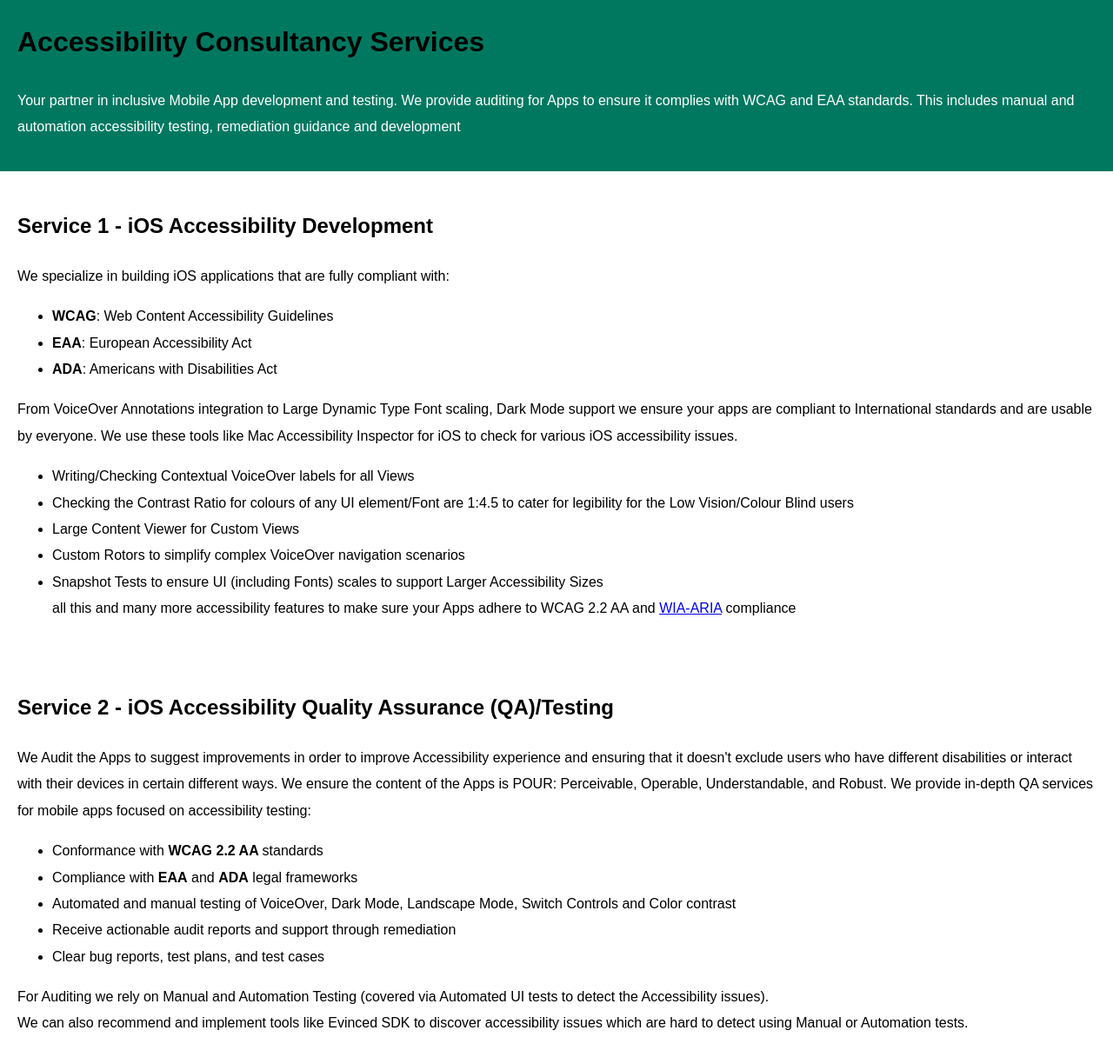
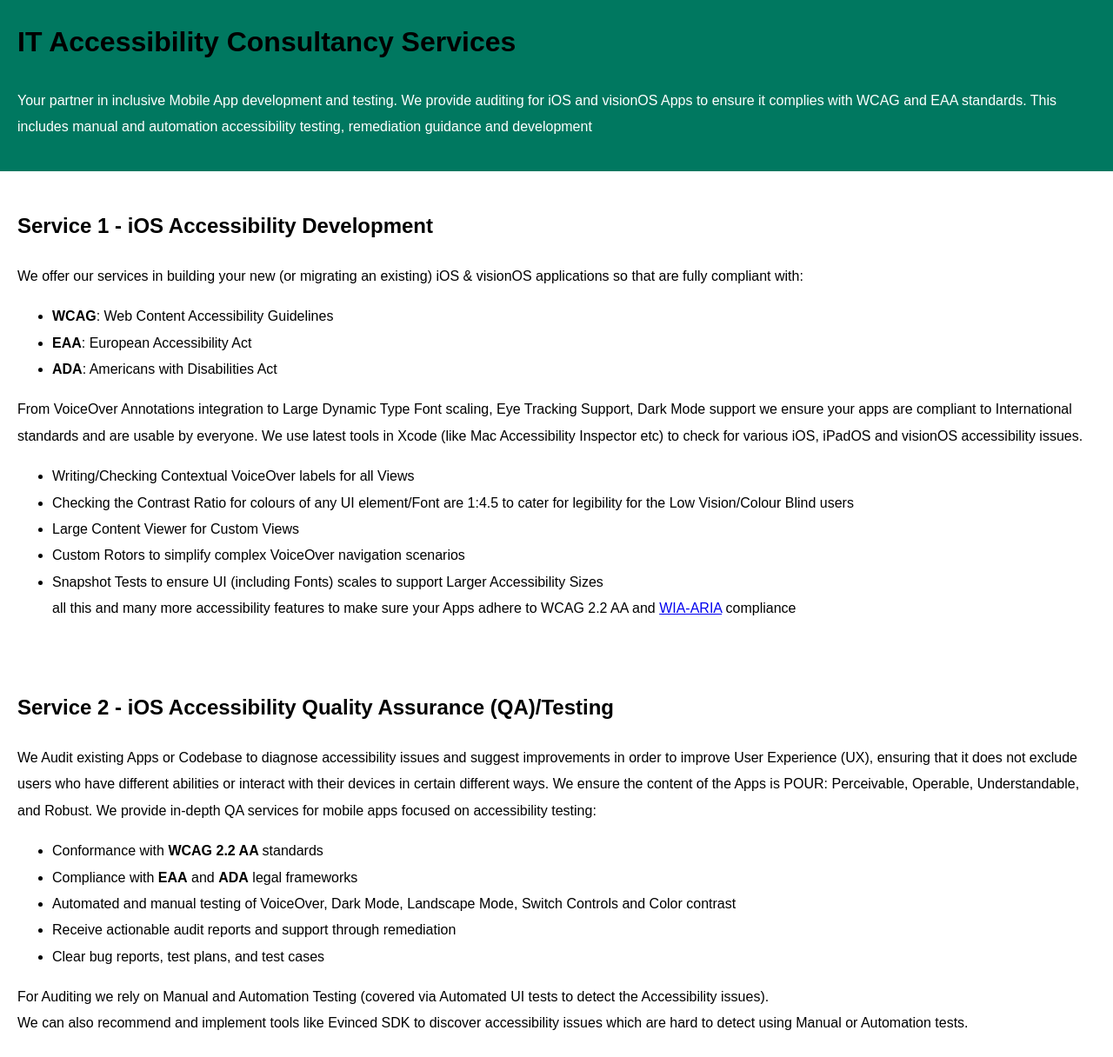
Before and after one commit to ioopl/apkia, a plain HTML site: page index.html in a window 1280 px wide. Shown: the part 122-1338 px from the top of the page at 87% size. Drawn offline with Linux system fonts and the light colour scheme.

Commit message:
Updated content

```diff
--- a/index.html
+++ b/index.html
@@ -4,9 +4,9 @@
   <meta charset="UTF-8" />
   <meta name="viewport" content="width=device-width, initial-scale=1.0" />
   <meta http-equiv="X-UA-Compatible" content="ie=edge">
-  <title>Apkia - Making Apps Accessibility Compliance</title>
-  <meta name="description" content="Apkia Technologies is a Mobile Apps Development Company based in Hatfield, UK specialising in iOS Accessibility Audits, Development and QA solutions for iOS and Android Mobile Apps">
-  <meta name="keywords" content="WCAG, Accessibility, WCAG 2.1, WCAG 2.2">
+  <title>Apkia - Making iOS Apps Accessibility Compliant</title>
+  <meta name="description" content="Apkia is an iOS Apps Accessibility QA and Development Company based in Hatfield, UK. We specialise in iOS Accessibility Audits, Development and QA solutions for iOS and Android Mobile Apps">
+  <meta name="keywords" content="WCAG, Accessibility, WCAG AA, WCAG 2.2, EAA, iOS, Apple, Mobile Apps, Swift">
   <meta name="author" content="">
 
   <!--Favicon-->
@@ -75,22 +75,22 @@
     <img src="Apkia-Alif-512X512.png" alt="Apkia Ltd logo" width="99" height="99" />
     <span style="font-size: 1.8em; font-weight: bold;">Apkia</span>
   </div>
-  <h1>Accessibility Consultancy Services</h1>
-  <p>Your partner in inclusive Mobile App development and testing. We provide auditing for Apps to ensure it complies with WCAG and EAA standards. This includes manual and automation accessibility testing, remediation guidance and development</p>
+  <h1>IT Accessibility Consultancy Services</h1>
+  <p>Your partner in inclusive Mobile App development and testing. We provide auditing for iOS and visionOS Apps to ensure it complies with WCAG and EAA standards. This includes manual and automation accessibility testing, remediation guidance and development</p>
 </header>
 
 
   <main role="main">
     <section id="ios-dev" aria-labelledby="ios-dev-title">
       <h2 id="ios-dev-title">Service 1 - iOS Accessibility Development</h2>
-      <p>We specialize in building iOS applications that are fully compliant with:</p>
+      <p>We offer our services in building your new (or migrating an existing) iOS & visionOS applications so that are fully compliant with:</p>
       <ul>
         <li><strong>WCAG</strong>: Web Content Accessibility Guidelines</li>
         <li><strong>EAA</strong>: European Accessibility Act</li>
         <li><strong>ADA</strong>: Americans with Disabilities Act</li>
       </ul>
-      <p>From VoiceOver Annotations integration to Large Dynamic Type Font scaling, Dark Mode support we ensure your apps are compliant to International standards and are usable by everyone.
-      We use these tools like Mac Accessibility Inspector for iOS to check for various iOS accessibility issues.
+      <p>From VoiceOver Annotations integration to Large Dynamic Type Font scaling, Eye Tracking Support,  Dark Mode support we ensure your apps are compliant to International standards and are usable by everyone.
+      We use latest tools in Xcode (like Mac Accessibility Inspector etc) to check for various iOS, iPadOS and visionOS accessibility issues.
       </p>
       <ul>
           <li> Writing/Checking Contextual VoiceOver labels for all Views </li>
@@ -107,7 +107,7 @@
 
     <section id="qa-testing" aria-labelledby="qa-testing-title">
       <h2 id="qa-testing-title">Service 2 - iOS Accessibility Quality Assurance (QA)/Testing</h2>
-      <p>We Audit the Apps to suggest improvements in order to improve Accessibility experience and ensuring that it doesn't exclude users who have different disabilities or interact with their devices in certain different ways. We ensure the content of the Apps is POUR: Perceivable, Operable, Understandable, and Robust. We provide in-depth QA services for mobile apps focused on accessibility testing:</p>
+      <p>We Audit existing Apps or Codebase to diagnose accessibility issues and suggest improvements in order to improve User Experience (UX), ensuring that it does not exclude users who have different abilities or interact with their devices in certain different ways. We ensure the content of the Apps is POUR: Perceivable, Operable, Understandable, and Robust. We provide in-depth QA services for mobile apps focused on accessibility testing:</p>
       <ul>
         <li>Conformance with <strong>WCAG 2.2 AA </strong>standards</li>
         <li>Compliance with <strong>EAA</strong> and <strong>ADA</strong> legal frameworks</li>
@@ -122,7 +122,7 @@
     </section>
 
     <section id="contact" aria-labelledby="contact-title">
-      <h2 id="contact-title">Contact us at <strong>contact @apkia.co.uk</strong>
+      <h2 id="contact-title">Contact us at contact@apkia.co.uk
           or fill out the form below and we will get in touch with you: </h2>
       <form action="https://formspree.io/f/xvgaekwj" method="POST" aria-label="Contact Form" id="contact-form">
         <label for="name">Name:</label>
```
